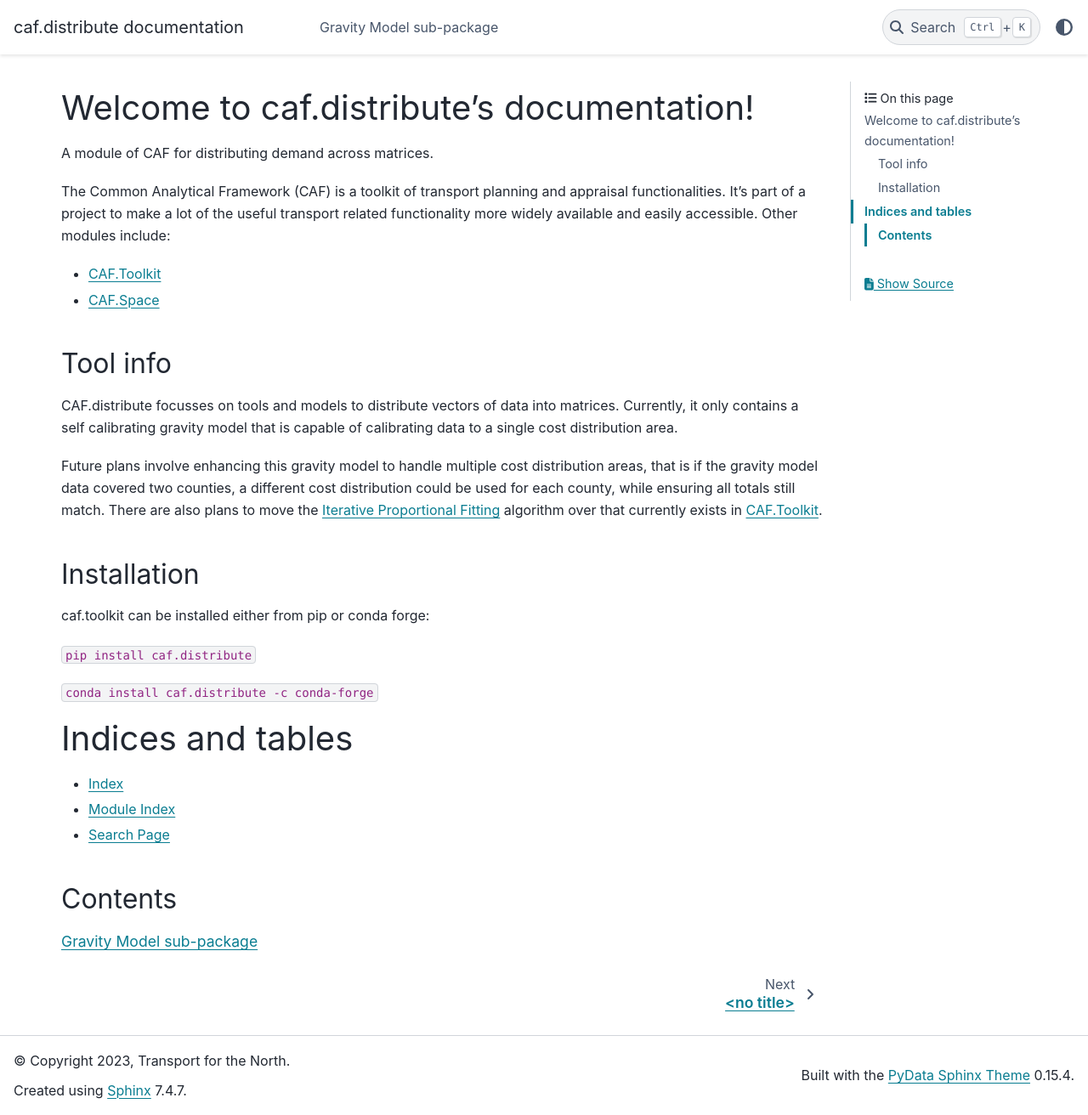
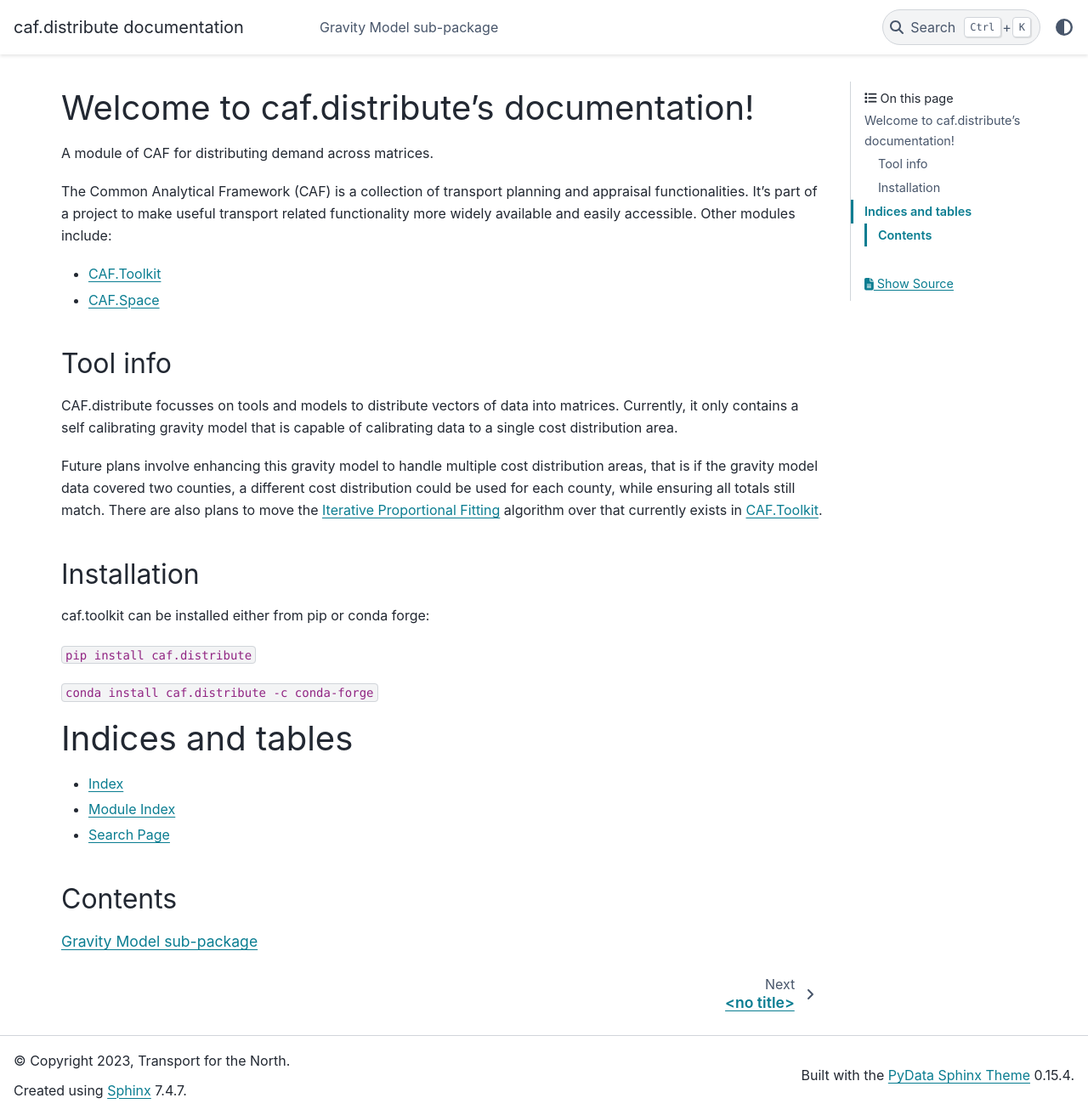
Before and after one commit to Transport-for-the-North/caf.distribute, a Sphinx documentation site: the page built from docs/index.rst, in a window 1280 px wide and 1312 px high. Shown: the whole window at 85% size. Built offline with Sphinx 7.4.7 and the PyData theme 0.15.4, drawn with Linux system fonts in a browser that asks for light colours.

Commit message:
Update docs/index.rst
Co-authored-by: Ben <68055450+BenTaylor-TfN@users.noreply.github.com>

```diff
--- a/docs/index.rst
+++ b/docs/index.rst
@@ -8,7 +8,7 @@
 
 A module of CAF for distributing demand across matrices.
 
-The Common Analytical Framework (CAF) is a toolkit of transport planning and appraisal functionalities. It's part of a project to make a lot of the useful transport related functionality more widely available and easily accessible. Other modules include:
+The Common Analytical Framework (CAF) is a collection of transport planning and appraisal functionalities. It's part of a project to make useful transport related functionality more widely available and easily accessible. Other modules include:
 
 * `CAF.Toolkit <https://caftoolkit.readthedocs.io/en/latest/>`_
 
```
